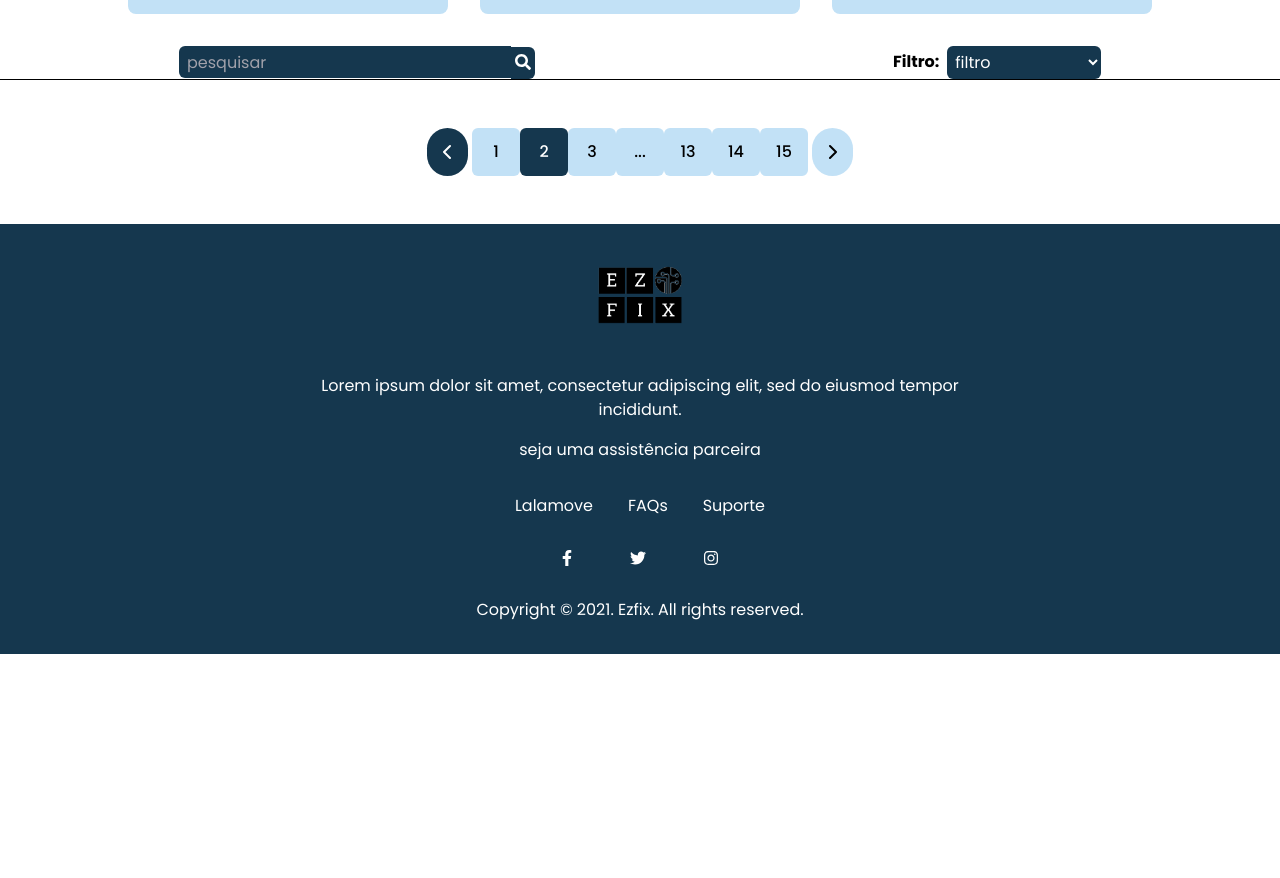
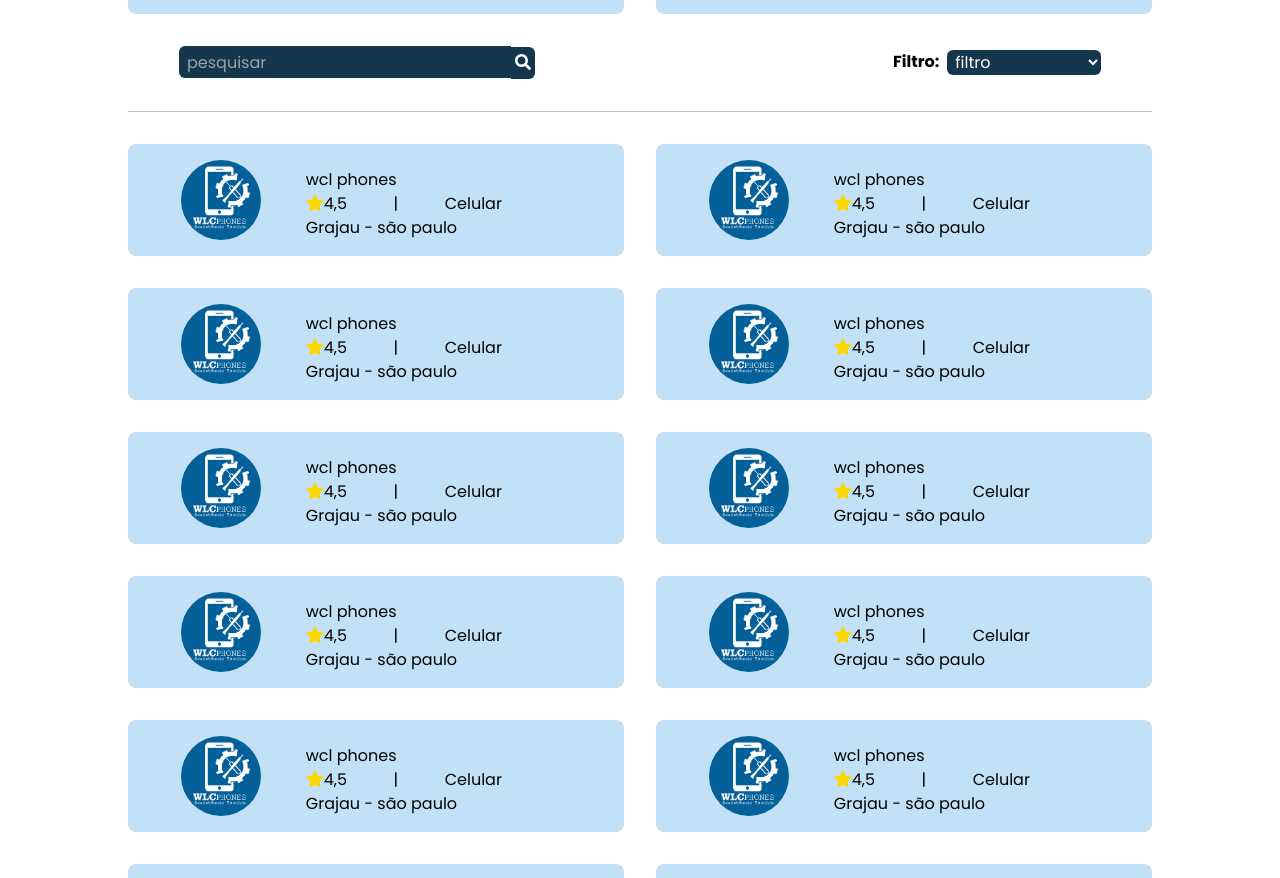
Before and after one commit to JoaoPedroArnaut/ezfix-front-end, a Next.js app: page /assistencias in a window 1280 px wide. Shown: the part 607-1485 px from the top of the page. Before the commit the page ends 1261 px from the top, so only its background shows below. Built offline with nearby package versions, Linux system fonts and the light colour scheme.

Commit message:
tela assistencia semi pronta

```diff
--- a/src/components/Pagination.jsx
+++ b/src/components/Pagination.jsx
@@ -4,7 +4,7 @@ const Pagination = () => {
     return (
         <div class="flex justify-around my-12 w-full">
             <div class="flex text-black w-4/12">
-                <div class="w-14 h-12 mr-1 flex justify-center items-center rounded-full bg-blue-dark text-white cursor-pointer">
+                <div class="w-14 h-12 mr-1 flex justify-center items-center rounded-full bg-blue-light text-black cursor-pointer">
                     <svg xmlns="http://www.w3.org/2000/svg" width="100%" height="100%" fill="none" viewBox="0 0 24 24" stroke="currentColor" stroke-width="2" stroke-linecap="round" stroke-linejoin="round" class="feather feather-chevron-left w-6 h-6">
                         <polyline points="15 18 9 12 15 6"></polyline>
                     </svg>
--- a/src/components/Recomendadas.jsx
+++ b/src/components/Recomendadas.jsx
@@ -6,13 +6,10 @@ const Recomendadas = () => {
         <div className="pt-24 flex justify-around">
             <div className="w-4/5 flex flex-col items-center mt-16">
                 <div className="w-4/6 mb-4">
-                    <p className="text-xl flex justify-around font-bold">Selecionamos as melhores assistências para você</p>
+                    <p className="text-center lg:text-right text-base sm:text-xl flex justify-around font-bold">Selecionamos as melhores assistências para você</p>
                     <hr className="text-black text-opacity-25 my-2" />
                 </div>
-                <div className="w-full grid grid-cols-3 grid-rows-2 gap-8">
-                    <CardAssistencia nome="wcl phones" avaliacao="4,5" endereco="Grajau - são paulo" categorias="Celular" />
-                    <CardAssistencia nome="wcl phones" avaliacao="4,5" endereco="Grajau - são paulo" categorias="Celular" />
-                    <CardAssistencia nome="wcl phones" avaliacao="4,5" endereco="Grajau - são paulo" categorias="Celular" />
+                <div className="w-full  grid grid-cols-1 sm:grid-cols-2 xl:grid-cols-3  grid-rows-1 gap-8">
                     <CardAssistencia nome="wcl phones" avaliacao="4,5" endereco="Grajau - são paulo" categorias="Celular" />
                     <CardAssistencia nome="wcl phones" avaliacao="4,5" endereco="Grajau - são paulo" categorias="Celular" />
                     <CardAssistencia nome="wcl phones" avaliacao="4,5" endereco="Grajau - são paulo" categorias="Celular" />
--- a/src/pages/assistencias.jsx
+++ b/src/pages/assistencias.jsx
@@ -13,14 +13,32 @@ const assistencias = () => {
         <>
             <Navbar login={["Login", "Criar conta"]} />
             <Recomendadas />
-            <div className="flex justify-around w-full mt-8">
-                <div className="">
-                    <input type="text" className="bg-blue-dark h-8 text-white rounded-l-md p-2" placeholder="pesquisar" />
-                    <button className="text-white bg-blue-dark p-1 rounded-r-md h-8"><FontAwesomeIcon icon={faSearch}/></button>
+            <div className="flex flex-col items-center">
+                <div className="flex flex-col items-center sm:flex-row sm:justify-around w-full my-8">
+                    <div className="">
+                        <input type="text" className="bg-blue-dark h-8 text-white rounded-l-md p-2" placeholder="pesquisar" />
+                        <button className="text-white bg-blue-dark p-1 rounded-r-md h-8"><FontAwesomeIcon icon={faSearch} /></button>
+                    </div>
+                    <ComboBox escuro='true' label="Filtro" opicao={["filtro"]} />
+
                 </div>
-                <ComboBox escuro='true' label="Filtro" opicao={["filtro"]}/>
+                <hr className="text-black w-full lg:w-4/5 text-opacity-25" />
+                <div className="grid grid-cols-1 sm:grid-cols-2 xl:grid-cols-3 grid-rows-4 gap-8 w-4/5 mt-8">
+                    <CardAssistencia nome="wcl phones" avaliacao="4,5" endereco="Grajau - são paulo" categorias="Celular" />
+                    <CardAssistencia nome="wcl phones" avaliacao="4,5" endereco="Grajau - são paulo" categorias="Celular" />
+                    <CardAssistencia nome="wcl phones" avaliacao="4,5" endereco="Grajau - são paulo" categorias="Celular" />
+                    <CardAssistencia nome="wcl phones" avaliacao="4,5" endereco="Grajau - são paulo" categorias="Celular" />
+                    <CardAssistencia nome="wcl phones" avaliacao="4,5" endereco="Grajau - são paulo" categorias="Celular" />
+                    <CardAssistencia nome="wcl phones" avaliacao="4,5" endereco="Grajau - são paulo" categorias="Celular" />
+                    <CardAssistencia nome="wcl phones" avaliacao="4,5" endereco="Grajau - são paulo" categorias="Celular" />
+                    <CardAssistencia nome="wcl phones" avaliacao="4,5" endereco="Grajau - são paulo" categorias="Celular" />
+                    <CardAssistencia nome="wcl phones" avaliacao="4,5" endereco="Grajau - são paulo" categorias="Celular" />
+                    <CardAssistencia nome="wcl phones" avaliacao="4,5" endereco="Grajau - são paulo" categorias="Celular" />
+                    <CardAssistencia nome="wcl phones" avaliacao="4,5" endereco="Grajau - são paulo" categorias="Celular" />
+                    <CardAssistencia nome="wcl phones" avaliacao="4,5" endereco="Grajau - são paulo" categorias="Celular" />
+                </div>
             </div>
-            <hr/>
+
             <Pagination />
             <Footer />
         </>
```
